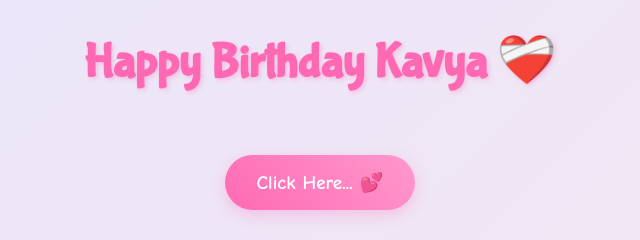
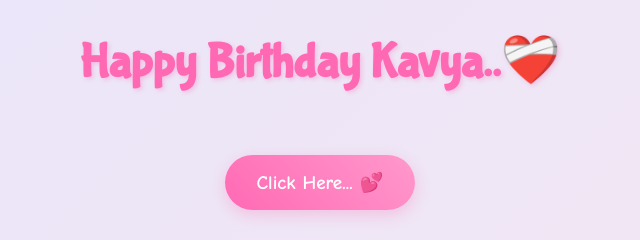
Before and after one commit to mayurgame9790-afk/sample-, a plain HTML site: page cause.html in a window 1280 px wide. Shown: the top 240 px of the page, 320-960 px from the left. Drawn offline with nearby package versions, Linux system fonts and the light colour scheme.

Commit message:
Update birthday message in cause.html

```diff
--- a/cause.html
+++ b/cause.html
@@ -18,7 +18,7 @@
     </div>
 
     <div class="container">
-        <h1>Happy Birthday Kavya ❤️‍🩹</h1>
+        <h1>Happy Birthday Kavya..❤️‍🩹</h1>
 
         <div id="reasons-container"></div>
 
```
